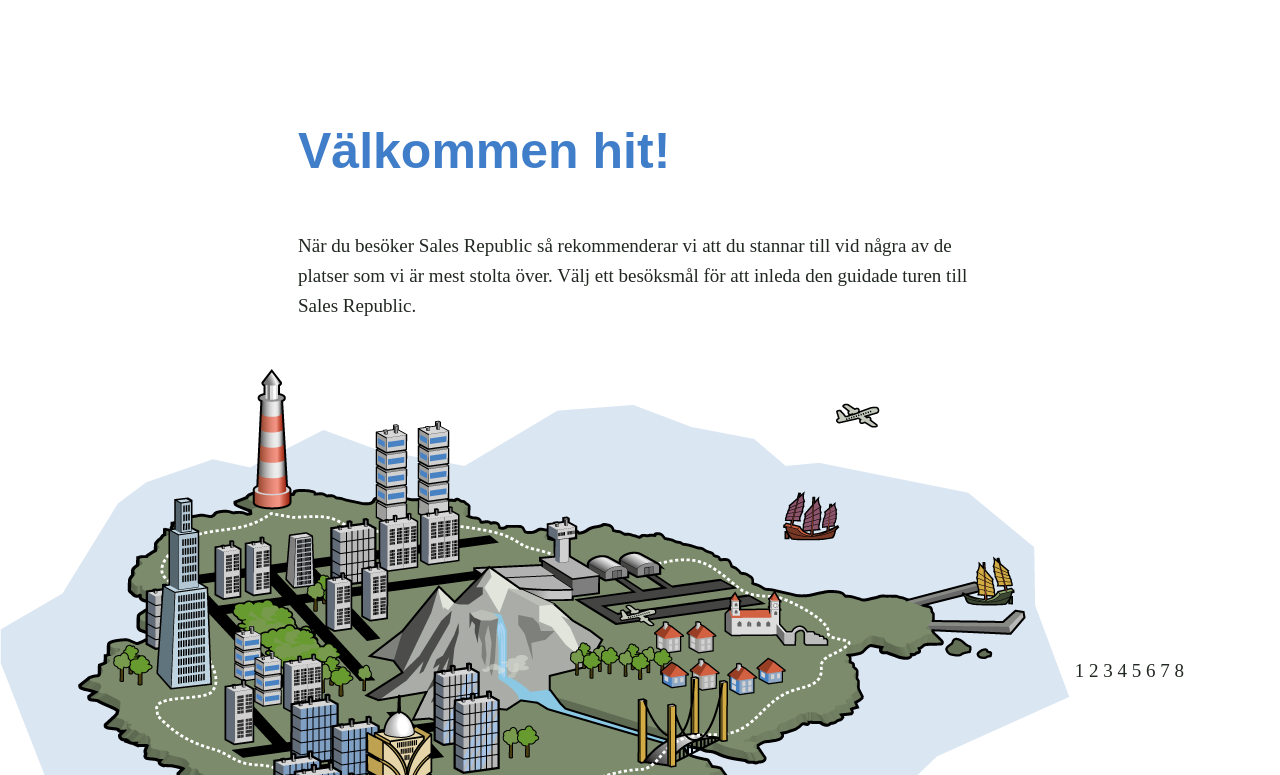
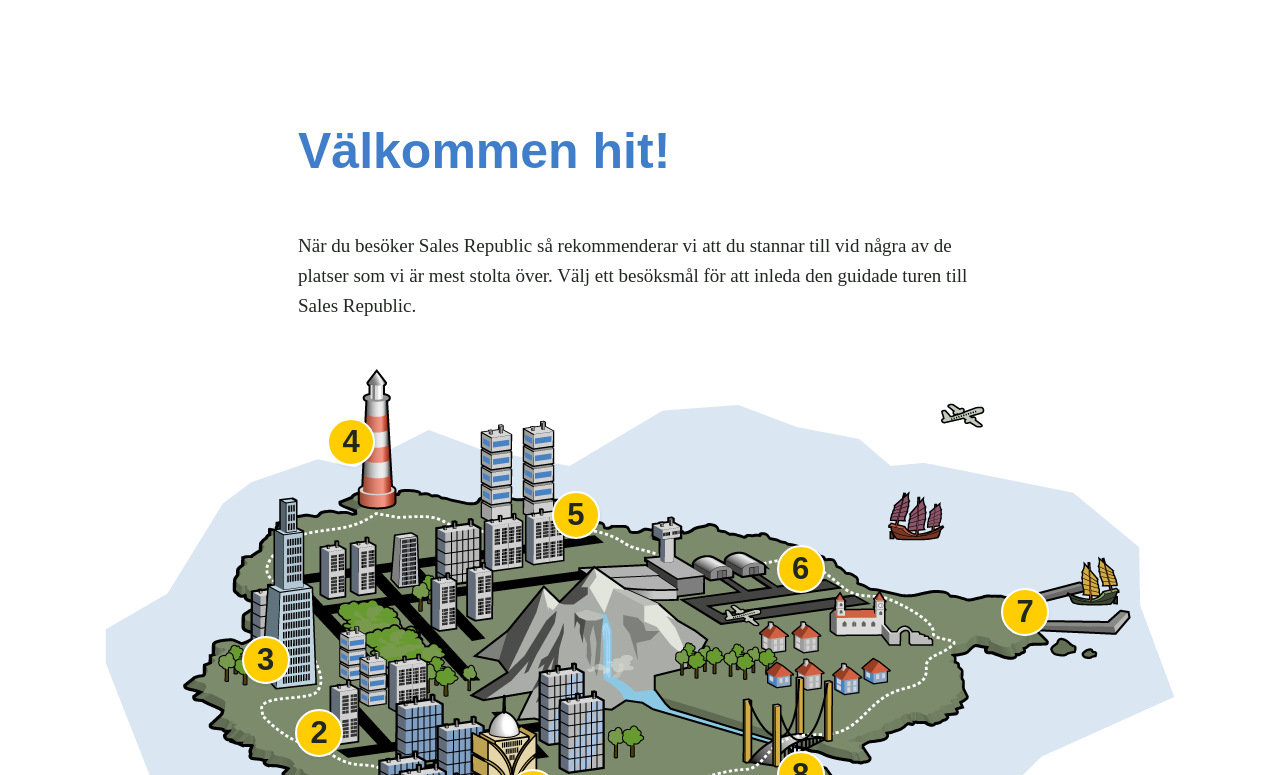
Before and after one commit to frebro/salesrepublic.se, a website: page src/markup/index.html in a window 1280 px wide. Shown: the part 2025-2800 px from the top of the page. Drawn offline with nearby package versions, Linux system fonts and the light colour scheme; files that its build step writes are made by us from their sources; files whose address does not match are found by name; a web font is replaced by a local one.

Commit message:
Position map canvas buttons

```diff
--- a/src/markup/index.html
+++ b/src/markup/index.html
@@ -85,15 +85,15 @@
       <div class="tour animate-in">
         <div class="tour__map">
           <div class="tour__map-canvas">
-            <img class="tour__map-image" src="images/sales-republic-tour-map_6.png" alt="En guidad tur till Sales Republic">
-            <button class="tour__map-button" type="button" data-target="tour-1">1</button>
-            <button class="tour__map-button" type="button" data-target="tour-2">2</button>
-            <button class="tour__map-button" type="button" data-target="tour-3">3</button>
-            <button class="tour__map-button" type="button" data-target="tour-4">4</button>
-            <button class="tour__map-button" type="button" data-target="tour-5">5</button>
-            <button class="tour__map-button" type="button" data-target="tour-6">6</button>
-            <button class="tour__map-button" type="button" data-target="tour-7">7</button>
-            <button class="tour__map-button" type="button" data-target="tour-8">8</button>
+            <img class="tour__map-canvas-image" src="images/sales-republic-tour-map_6.png" alt="En guidad tur till Sales Republic">
+            <button class="tour__map-canvas-button" type="button" data-target="tour-1">1</button>
+            <button class="tour__map-canvas-button" type="button" data-target="tour-2">2</button>
+            <button class="tour__map-canvas-button" type="button" data-target="tour-3">3</button>
+            <button class="tour__map-canvas-button" type="button" data-target="tour-4">4</button>
+            <button class="tour__map-canvas-button" type="button" data-target="tour-5">5</button>
+            <button class="tour__map-canvas-button" type="button" data-target="tour-6">6</button>
+            <button class="tour__map-canvas-button" type="button" data-target="tour-7">7</button>
+            <button class="tour__map-canvas-button" type="button" data-target="tour-8">8</button>
           </div>
           <ol class="tour__map-keys">
             <li class="tour__map-key"><button class="tour__map-key-button" type="button" data-target="tour-1">Försäljningsstrategi</button></li>
--- a/src/styles/components/card.css
+++ b/src/styles/components/card.css
@@ -1,4 +1,5 @@
 .card {
+  position: relative;
   background-size: cover;
   min-height: 100vh;
 }
--- a/src/styles/components/tour.css
+++ b/src/styles/components/tour.css
@@ -11,19 +11,60 @@
 
 .tour__map { }
 
-// Map image and locations
-//
-.tour__map-canvas { }
-
-.tour__map-image { }
-
-.tour__map-button { }
-.tour__map-button.is-active {
-  background-color: salmon;
+/* Map image and locations
+*/
+.tour__map-canvas {
+  position: relative;
+  max-width: 1070px; /* Natural width of image */
+  margin-right: auto;
+  margin-left: auto;
 }
 
-// Map keys
-//
+/* Map image */
+.tour__map-canvas-image {
+  min-width: 100%;
+}
+
+/* Buttons on image */
+.tour__map-canvas-button {
+  position: absolute;
+  width: 48px;
+  height: 48px;
+  margin-top: -24px;
+  margin-left: -24px;
+
+  transition: all 90ms ease-out;
+
+  background-color: var(--color-yellow);
+  border: 2px solid white;
+  border-radius: 50%;
+  box-shadow: 1px 2px 3px rgba(0,0,0,.05);
+
+  font-family: var(--sans-family);
+  font-weight: var(--sans-bold);
+  font-size: var(--rem-l);
+  line-height: 44px;
+}
+/* Button active state */
+.tour__map-canvas-button.is-active {
+  background-color: var(--color-orange);
+  width: 64px;
+  height: 64px;
+  margin-top: -32px;
+  margin-left: -32px;
+}
+/* Button positions */
+.tour__map-canvas-button[data-target="tour-1"] { top: 70%; left: 40%; /* 1. Försäljningsstrategi */ }
+.tour__map-canvas-button[data-target="tour-2"] { top: 60%; left: 20%; /* 2. Försäljningsprocesser */ }
+.tour__map-canvas-button[data-target="tour-3"] { top: 48%; left: 15%; /* 3. Kompetensutveckling */ }
+.tour__map-canvas-button[data-target="tour-4"] { top: 12%; left: 23%; /* 4. Säljrekrytering */ }
+.tour__map-canvas-button[data-target="tour-5"] { top: 24%; left: 44%; /* 5. Säljverktyg */ }
+.tour__map-canvas-button[data-target="tour-6"] { top: 33%; left: 65%; /* 6. Säljledning */ }
+.tour__map-canvas-button[data-target="tour-7"] { top: 40%; left: 86%; /* 7. Kundkommunikation */ }
+.tour__map-canvas-button[data-target="tour-8"] { top: 67%; left: 65%; /* 8. Coachning & Mentorskap */ }
+
+/* Map keys
+*/
 .tour__map-keys { }
 
 .tour__map-key { }
```
